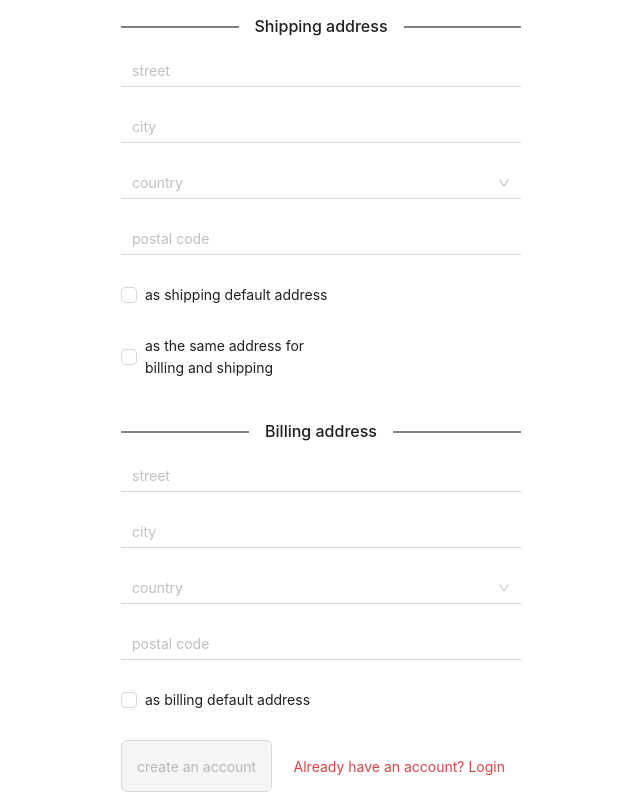
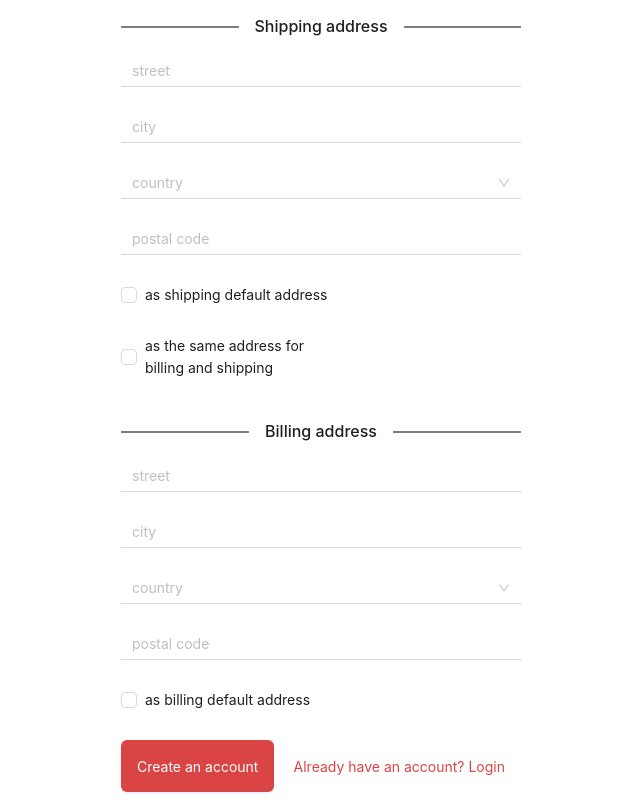
Before and after one commit to dmalashev/eCommerce-Application, a React (Vite) app in the folder eCommerce-Application/: page /registration in a window 1280 px wide. Shown: the part 389-1189 px from the top of the page, without its empty margins (319-959 px from the left). Built offline with nearby package versions, Linux system fonts and the light colour scheme.

Commit message:
feat: remove SubmitButton component from registration

```diff
--- a/eCommerce-Application/src/components/registration-form/RegistrationForm.tsx
+++ b/eCommerce-Application/src/components/registration-form/RegistrationForm.tsx
@@ -17,7 +17,6 @@ import {
   Typography,
 } from 'antd';
 import { EyeInvisibleOutlined, EyeTwoTone } from '@ant-design/icons';
-import { SubmitButton } from '../submit-button/SubmitButton';
 
 const { Title } = Typography;
 
@@ -162,7 +161,10 @@ export const RegistrationForm = () => {
           )}
 
           <Flex className="btn-container" style={{ alignItems: 'center', justifyContent: 'space-between' }}>
-            <SubmitButton form={form}>create an account</SubmitButton>
+            <Button className="btn-submit" type="primary" htmlType="submit">
+              Create an account
+            </Button>
+
             <Button
               onClick={() => navigate(PageRoutes.LOGIN)}
               color="default"
--- a/eCommerce-Application/src/components/registration-form/registration-form.css
+++ b/eCommerce-Application/src/components/registration-form/registration-form.css
@@ -42,6 +42,13 @@
   }
 }
 
+.btn-submit {
+  padding-top: 25px;
+  padding-bottom: 25px;
+  color: white;
+  background-color: #db4444;
+}
+
 .btn-login:hover {
   text-decoration: underline;
 }
```
